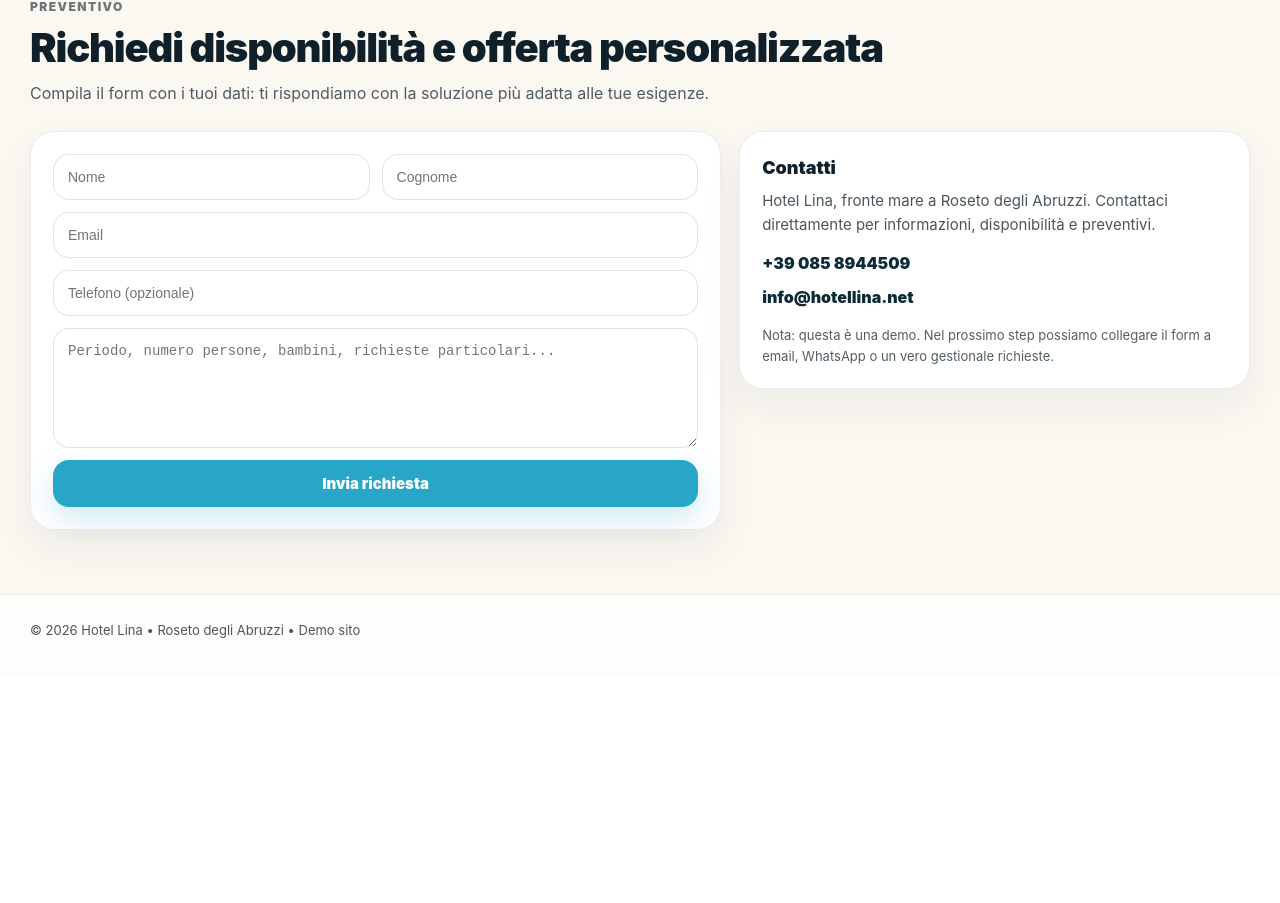
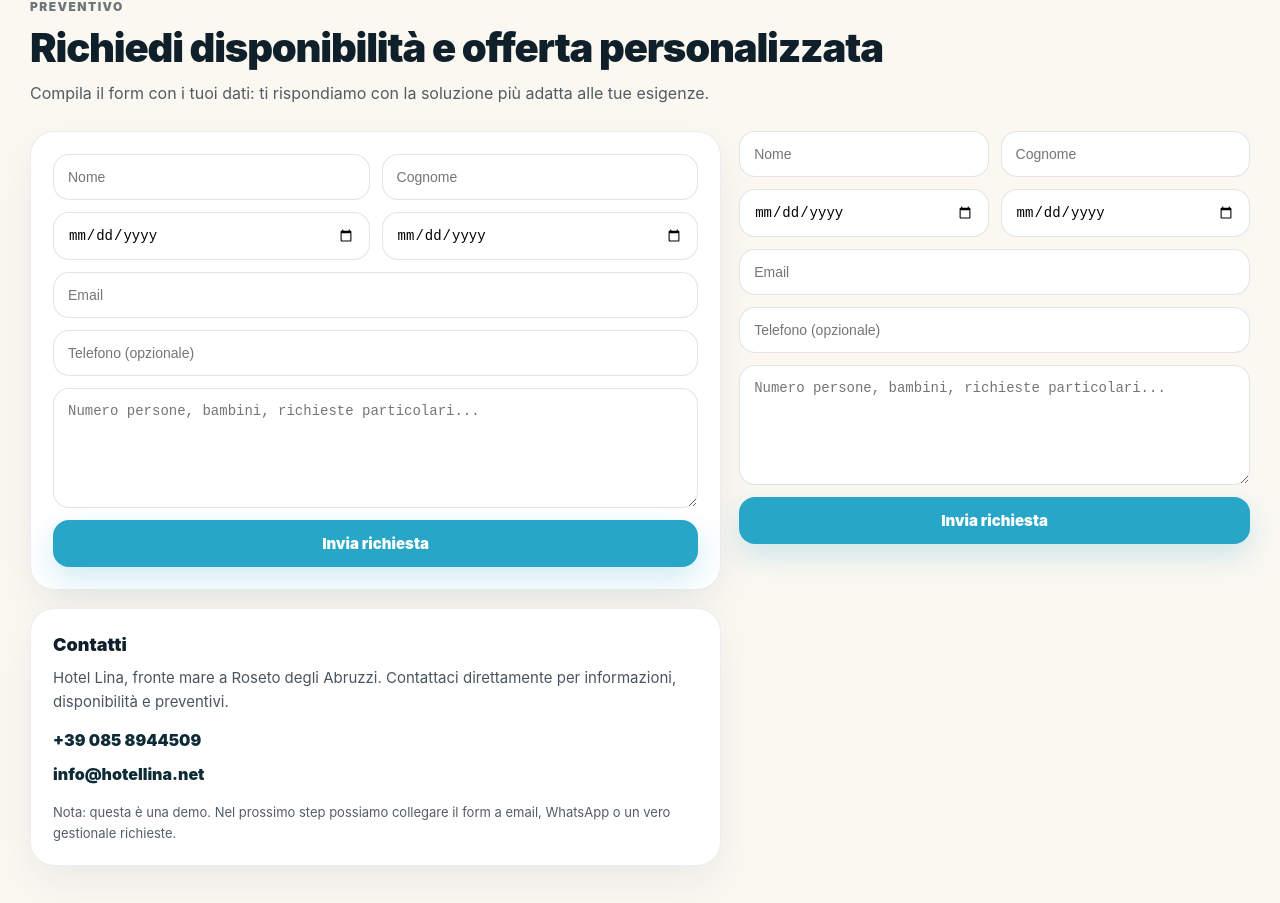
Before and after one commit to Gianlucacap/hotel-lina, a React (Vite) app: page / in a window 1280 px wide. Shown: the part 1275-2178 px from the top of the page. Before the commit the page ends 1951 px from the top, so only its background shows below. Built offline with nearby package versions, Linux system fonts and the light colour scheme.

Commit message:
aggiornamento form preventivo

```diff
--- a/src/App.jsx
+++ b/src/App.jsx
@@ -610,21 +610,99 @@ export default function App() {
               }}
             >
         <div style={s.inputRow}>
-                <input style={s.input} placeholder="Nome" required />
-                <input style={s.input} placeholder="Cognome" required />
+  <input style={s.input} name="nome" placeholder="Nome" required />
+  <input style={s.input} name="cognome" placeholder="Cognome" required />
 </div>
 
-              <input style={s.input} type="email" placeholder="Email" required />
-              <input style={s.input} type="tel" placeholder="Telefono (opzionale)" />
+<div style={s.inputRow}>
+  <input style={s.input} name="checkin" type="date" required />
+  <input style={s.input} name="checkout" type="date" required />
+</div>
+
+<input style={s.input} name="email" type="email" placeholder="Email" required />
+<input style={s.input} name="telefono" type="tel" placeholder="Telefono (opzionale)" />
 <textarea
   style={s.textarea}
-                placeholder="Periodo, numero persone, bambini, richieste particolari..."
+  name="messaggio"
+  placeholder="Numero persone, bambini, richieste particolari..."
 />
               <button style={s.submit} type="submit">
                 Invia richiesta
               </button>
             </form>
+          </div><form
+  style={s.form}
+  action="https://formspree.io/f/mreyvqkd"
+  method="POST"
+>
+  {/* Oggetto email */}
+  <input
+    type="hidden"
+    name="_subject"
+    value="Nuova richiesta preventivo - Hotel Lina"
+  />
+
+  {/* Nome + Cognome */}
+  <div style={s.inputRow}>
+    <input
+      style={s.input}
+      name="nome"
+      placeholder="Nome"
+      required
+    />
+    <input
+      style={s.input}
+      name="cognome"
+      placeholder="Cognome"
+      required
+    />
   </div>
+
+  {/* Check-in + Check-out */}
+  <div style={s.inputRow}>
+    <input
+      style={s.input}
+      name="checkin"
+      type="date"
+      required
+    />
+    <input
+      style={s.input}
+      name="checkout"
+      type="date"
+      required
+    />
+  </div>
+
+  {/* Email */}
+  <input
+    style={s.input}
+    name="email"
+    type="email"
+    placeholder="Email"
+    required
+  />
+
+  {/* Telefono */}
+  <input
+    style={s.input}
+    name="telefono"
+    type="tel"
+    placeholder="Telefono (opzionale)"
+  />
+
+  {/* Messaggio */}
+  <textarea
+    style={s.textarea}
+    name="messaggio"
+    placeholder="Numero persone, bambini, richieste particolari..."
+  />
+
+  {/* Bottone */}
+  <button style={s.submit} type="submit">
+    Invia richiesta
+  </button>
+</form>
 
           <div style={s.card}>
             <div style={s.contactTitle}>Contatti</div>
```
Lines whose indentation alone changed are shown as unchanged.
